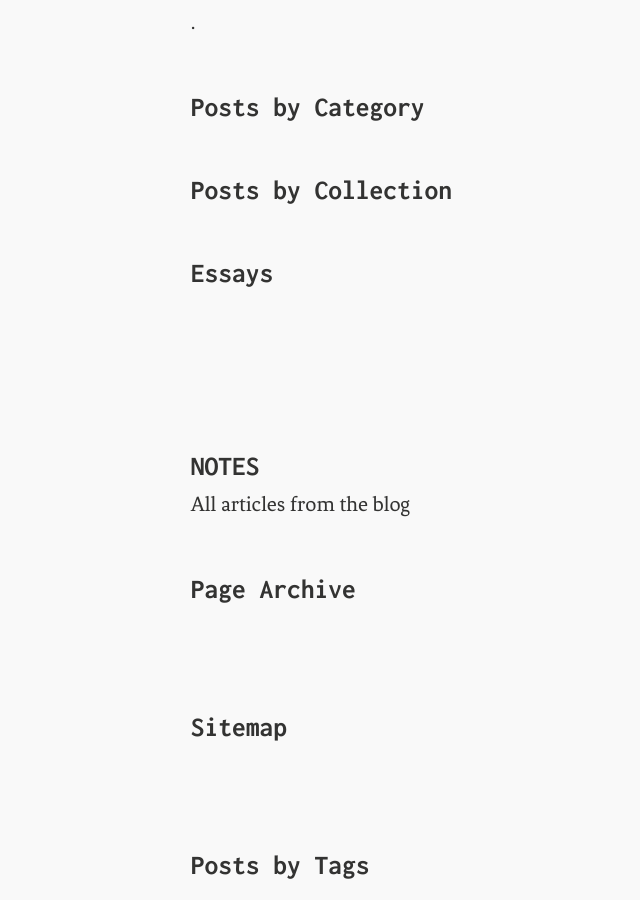
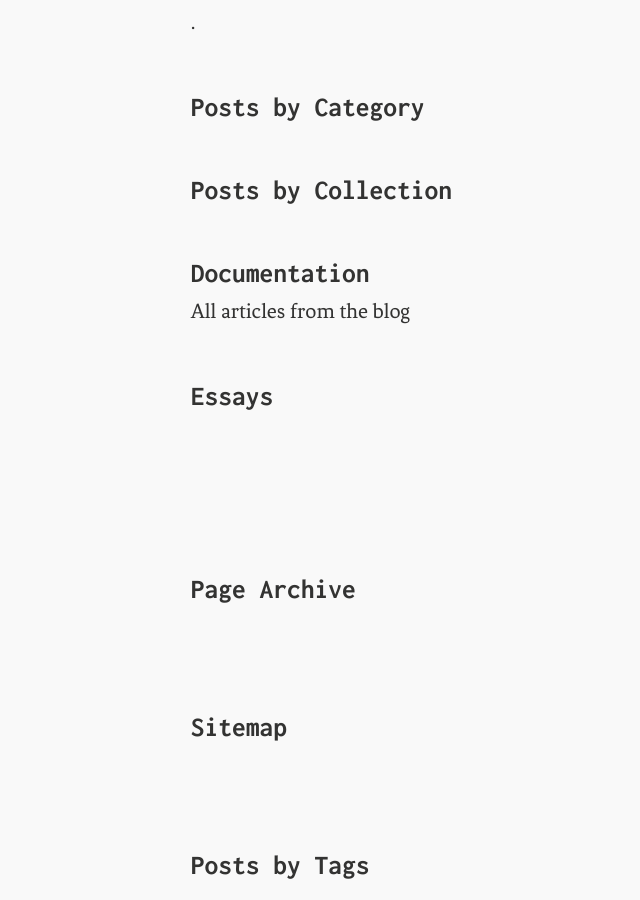
Before and after one commit to SilentComics/silent-mistakes, a Jekyll site: the page built from _pages/page-archive.html, in a window 1280 px wide and 900 px high, scrolled down 480 px. Shown: the whole window, without its empty margins (93-733 px from the left). Built offline with Jekyll 4.4.1, drawn with Linux system fonts in a browser that asks for light colours.

Commit message:
change permalinks to documentation

```diff
--- a/_layouts/home.html
+++ b/_layouts/home.html
@@ -7,11 +7,11 @@ layout: archive
 	<br>You can use and modify this theme to fit your needs; to change this home page, for example.
 	<br>Read more <i><a href="{{ site.baseurl}}/about">about the theme</a></i>. or browse the blog articles for documentation</h5>
 	<br>
-  <a href="{{ site.baseurl}}/notes" class="btn">View all blog posts</a>
+  <a href="{{ site.baseurl}}/documentation" class="btn">View all blog posts</a>
 	<a href="https://github.com/SilentComics/silent-mistakes/archive/master.zip" class="btn btn--inverse align-right">Download the Theme from GitHub</a>
 </div>
 
-<h3><a href="{{ site.baseurl}}/notes/">Latest posts</a></h3>
+<h3><a href="{{ site.baseurl}}/documentation/">Latest posts</a></h3>
 
 {% include site-search.html %}
 
--- a/_pages/notes.html
+++ b/_pages/documentation.html
@@ -1,8 +1,8 @@
 ---
 layout: archive
-title: NOTES
-permalink: /notes/
-author: Hoa
+title: Documentation
+permalink: /documentation/
+author: Silent
 author_profile: true
 excerpt: All articles from the blog
 header:
```
